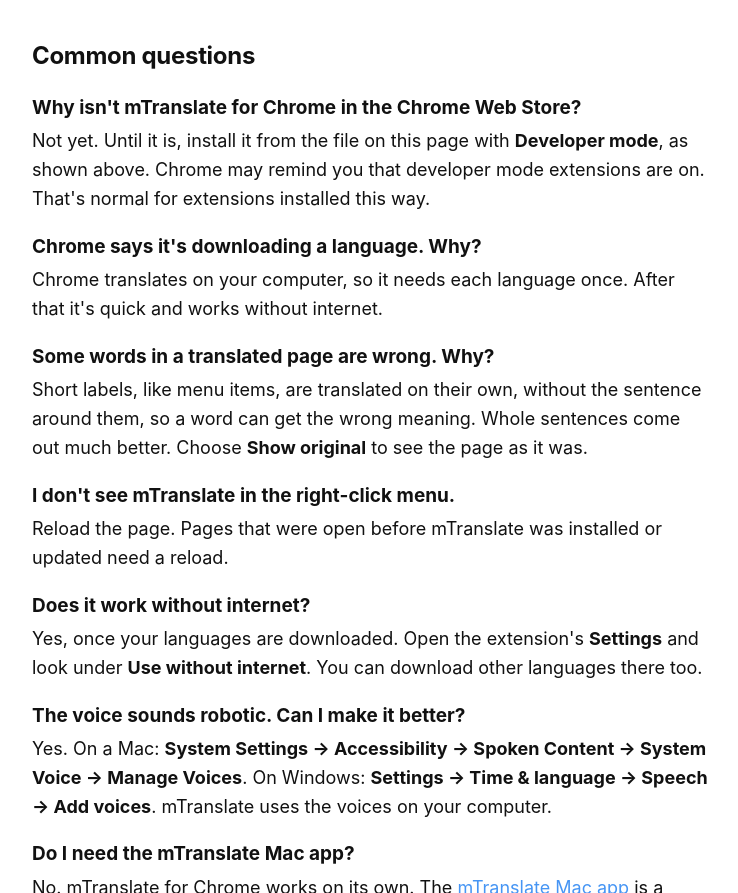
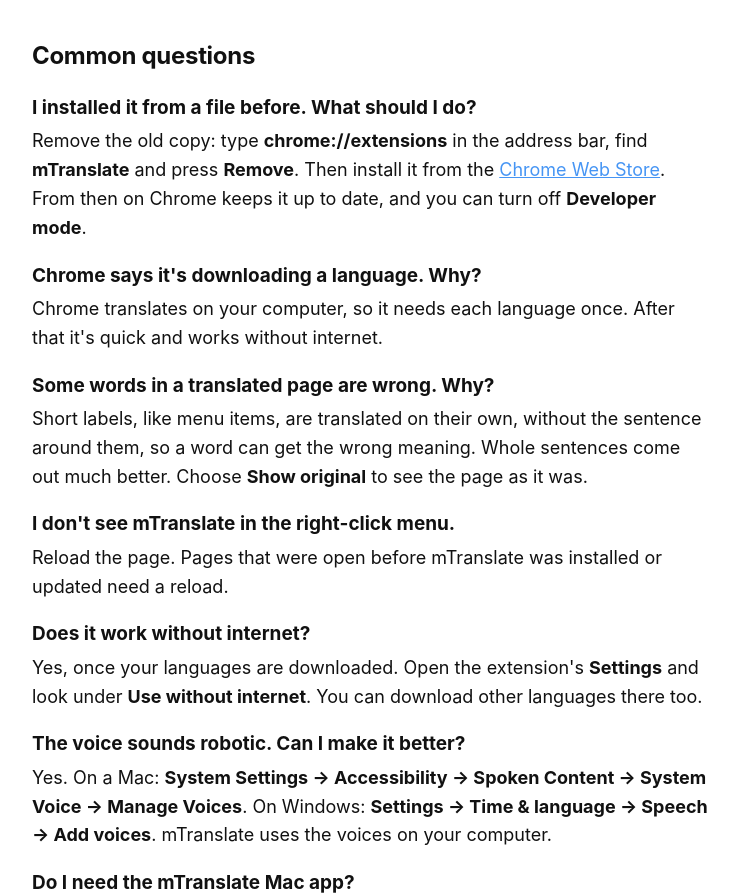
Before and after one commit to mstudio-solutions/mstudio-solutions.github.io, a plain HTML site: page mtranslate-chrome/index.html in a window 1280 px wide. Shown: the part 2200-3093 px from the top of the page, without its empty margins (268-1006 px from the left). Drawn offline with Linux system fonts and the light colour scheme.

Commit message:
mTranslate for Chrome support: FAQ for people who installed from the file

```diff
--- a/mtranslate-chrome/index.html
+++ b/mtranslate-chrome/index.html
@@ -62,8 +62,8 @@
 
 <h2 id="faq">Common questions</h2>
 <div class="faq">
-  <h3>Why isn't mTranslate for Chrome in the Chrome Web Store?</h3>
-  <p>Not yet. Until it is, install it from the file on this page with <b>Developer mode</b>, as shown above. Chrome may remind you that developer mode extensions are on. That's normal for extensions installed this way.</p>
+  <h3>I installed it from a file before. What should I do?</h3>
+  <p>Remove the old copy: type <b>chrome://extensions</b> in the address bar, find <b>mTranslate</b> and press <b>Remove</b>. Then install it from the <a href="https://chromewebstore.google.com/detail/mtranslate/kohomkifcdlockjflgjohjomfcoceeef" target="_blank" rel="noopener">Chrome Web Store</a>. From then on Chrome keeps it up to date, and you can turn off <b>Developer mode</b>.</p>
   <h3>Chrome says it's downloading a language. Why?</h3>
   <p>Chrome translates on your computer, so it needs each language once. After that it's quick and works without internet.</p>
   <h3>Some words in a translated page are wrong. Why?</h3>
```
